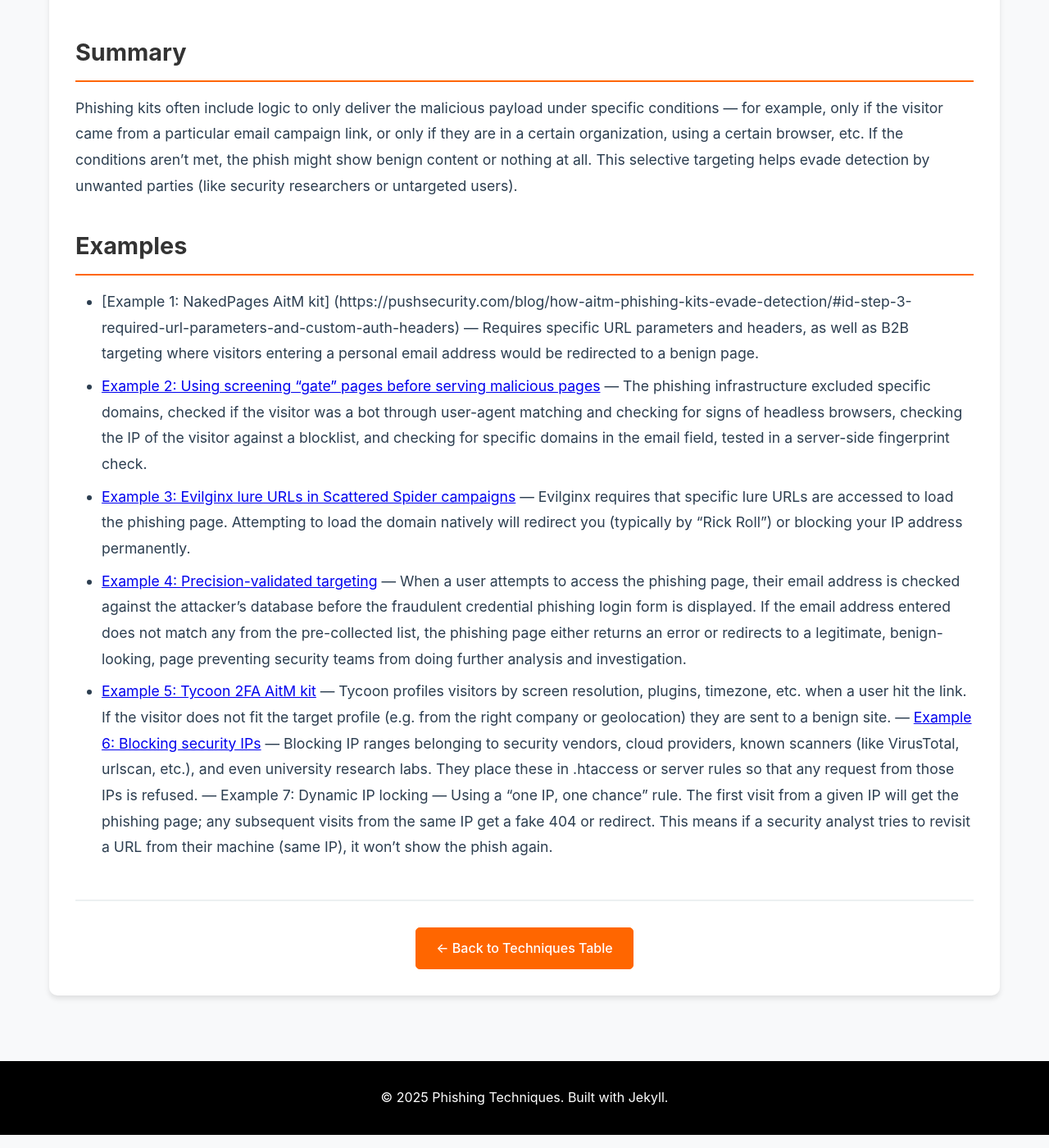
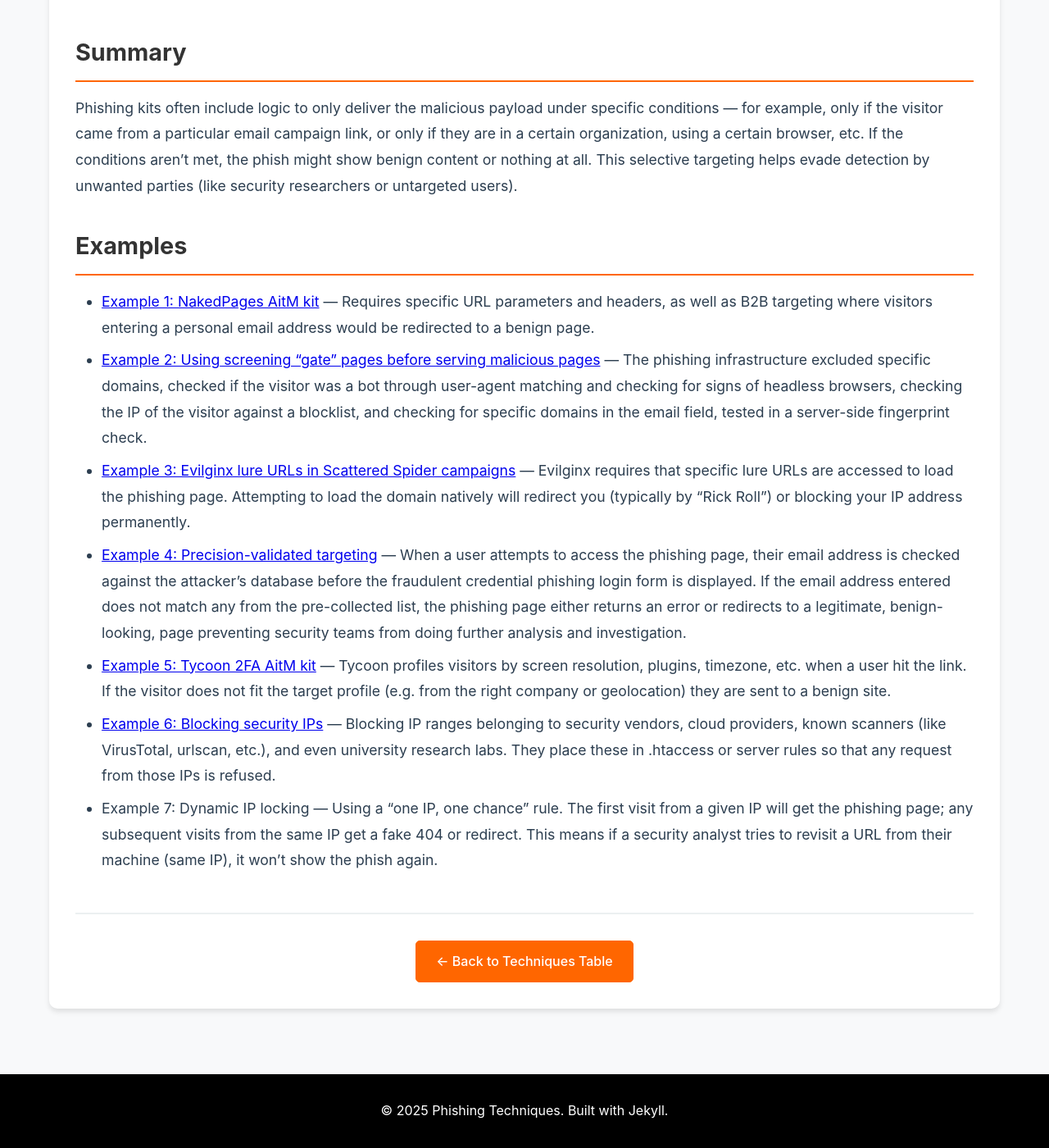
Before and after one commit to pushsecurity/phishing-techniques, a Jekyll site: the page built from _techniques/conditional-loading.md, in a window 1280 px wide and 1400 px high, scrolled down 389 px. Shown: the whole window at 82% size. Built offline with Jekyll 4.4.1, drawn with Linux system fonts in a browser that asks for light colours.

Commit message:
Update conditional-loading.md
fixed errors

```diff
--- a/_techniques/conditional-loading.md
+++ b/_techniques/conditional-loading.md
@@ -12,10 +12,10 @@ Phishing kits often include logic to only deliver the malicious payload under sp
 
 ## Examples
 
-- [Example 1: NakedPages AitM kit] (https://pushsecurity.com/blog/how-aitm-phishing-kits-evade-detection/#id-step-3-required-url-parameters-and-custom-auth-headers) — Requires specific URL parameters and headers, as well as B2B targeting where visitors entering a personal email address would be redirected to a benign page.
+- [Example 1: NakedPages AitM kit](https://pushsecurity.com/blog/how-aitm-phishing-kits-evade-detection/#id-step-3-required-url-parameters-and-custom-auth-headers) — Requires specific URL parameters and headers, as well as B2B targeting where visitors entering a personal email address would be redirected to a benign page.
 - [Example 2: Using screening "gate" pages before serving malicious pages](https://sublime.security/blog/aitm-phishing-with-russian-infrastructure-and-detection-evasion-from-a-lapsed-domain/) — The phishing infrastructure excluded specific domains, checked if the visitor was a bot through user-agent matching and checking for signs of headless browsers, checking the IP of the visitor against a blocklist, and checking for specific domains in the email field, tested in a server-side fingerprint check.
 - [Example 3: Evilginx lure URLs in Scattered Spider campaigns](https://pushsecurity.com/blog/scattered-spider-ttp-evolution-in-2025/#id-scattered-spider-ttp-evolution-in-2025_id-using-commercial-aitm-toolkits-like-evilginx-to-bypass-mfa-and-evade-detection) — Evilginx requires that specific lure URLs are accessed to load the phishing page. Attempting to load the domain natively will redirect you (typically by "Rick Roll") or blocking your IP address permanently.
 - [Example 4: Precision-validated targeting](https://cofense.com/blog/the-rise-of-precision-validated-credential-theft-a-new-challenge-for-defenders) — When a user attempts to access the phishing page, their email address is checked against the attacker’s database before the fraudulent credential phishing login form is displayed. If the email address entered does not match any from the pre-collected list, the phishing page either returns an error or redirects to a legitimate, benign-looking, page preventing security teams from doing further analysis and investigation.
 - [Example 5: Tycoon 2FA AitM kit](https://cybersecuritynews.com/top-3-evasion-techniques-in-phishing-attacks-real-examples-inside/#:~:text=2) — Tycoon profiles visitors by screen resolution, plugins, timezone, etc. when a user hit the link. If the visitor does not fit the target profile (e.g. from the right company or geolocation) they are sent to a benign site.
-— [Example 6: Blocking security IPs](https://www.akamai.com/blog/security/catch-me-if-you-can-evasive-and-defensive-techniques-in-phishing#:~:text=match%20at%20L735%20phishing%20kits%2C,known%20researchers%2C%20universities%2C%20and%20more) — Blocking IP ranges belonging to security vendors, cloud providers, known scanners (like VirusTotal, urlscan, etc.), and even university research labs. They place these in .htaccess or server rules so that any request from those IPs is refused.
-— Example 7: Dynamic IP locking — Using a “one IP, one chance” rule. The first visit from a given IP will get the phishing page; any subsequent visits from the same IP get a fake 404 or redirect. This means if a security analyst tries to revisit a URL from their machine (same IP), it won’t show the phish again.
+- [Example 6: Blocking security IPs](https://www.akamai.com/blog/security/catch-me-if-you-can-evasive-and-defensive-techniques-in-phishing#:~:text=match%20at%20L735%20phishing%20kits%2C,known%20researchers%2C%20universities%2C%20and%20more) — Blocking IP ranges belonging to security vendors, cloud providers, known scanners (like VirusTotal, urlscan, etc.), and even university research labs. They place these in .htaccess or server rules so that any request from those IPs is refused.
+- Example 7: Dynamic IP locking — Using a “one IP, one chance” rule. The first visit from a given IP will get the phishing page; any subsequent visits from the same IP get a fake 404 or redirect. This means if a security analyst tries to revisit a URL from their machine (same IP), it won’t show the phish again.
```
